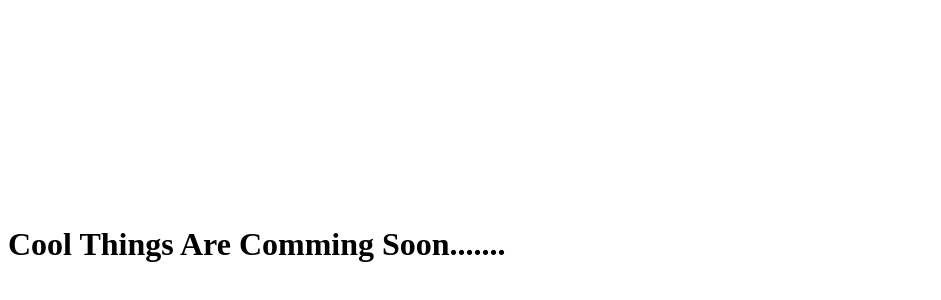
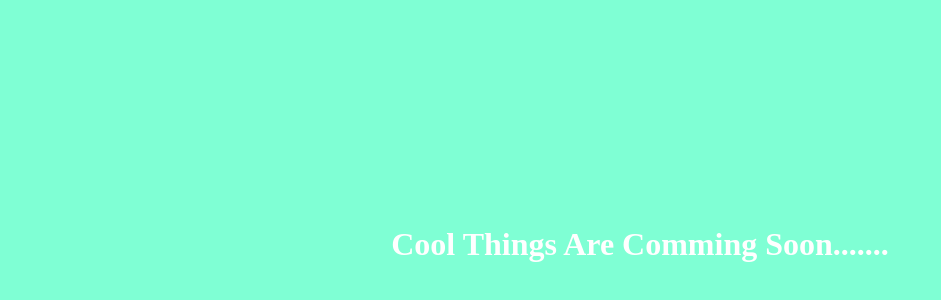
Before and after one commit to dulmina-jayaru/dulmina-jayaru.github.io, a plain HTML site: page index.html in a window 1280 px wide. Shown: the part 164-464 px from the top of the page, without its empty margins (0-941 px from the left). Drawn offline with Linux system fonts and the light colour scheme.

Commit message:
Update index.html

```diff
--- a/index.html
+++ b/index.html
@@ -5,16 +5,24 @@
     <meta name="viewport" content="width=device-width, initial-scale=1.0">
     <title>Dulmina - Student</title>
 <style>
-    body{
-        height: 100vh;
-        width: 100%;
-        display: flex;
-        justify-items: center;
-        align-items: center;
-    }
+body {
+    height: 100vh;
+    display: flex;
+    justify-content: center;
+    align-items: center;
+    background-color: aquamarine;
+    color: white;
+}
+
+div {
+    text-align: center;
+}
+
 </style>
 </head>
 <body>
+    <div>
     <h1>Cool Things Are Comming Soon.......</h1>
+</div>
 </body>
 </html>
```
